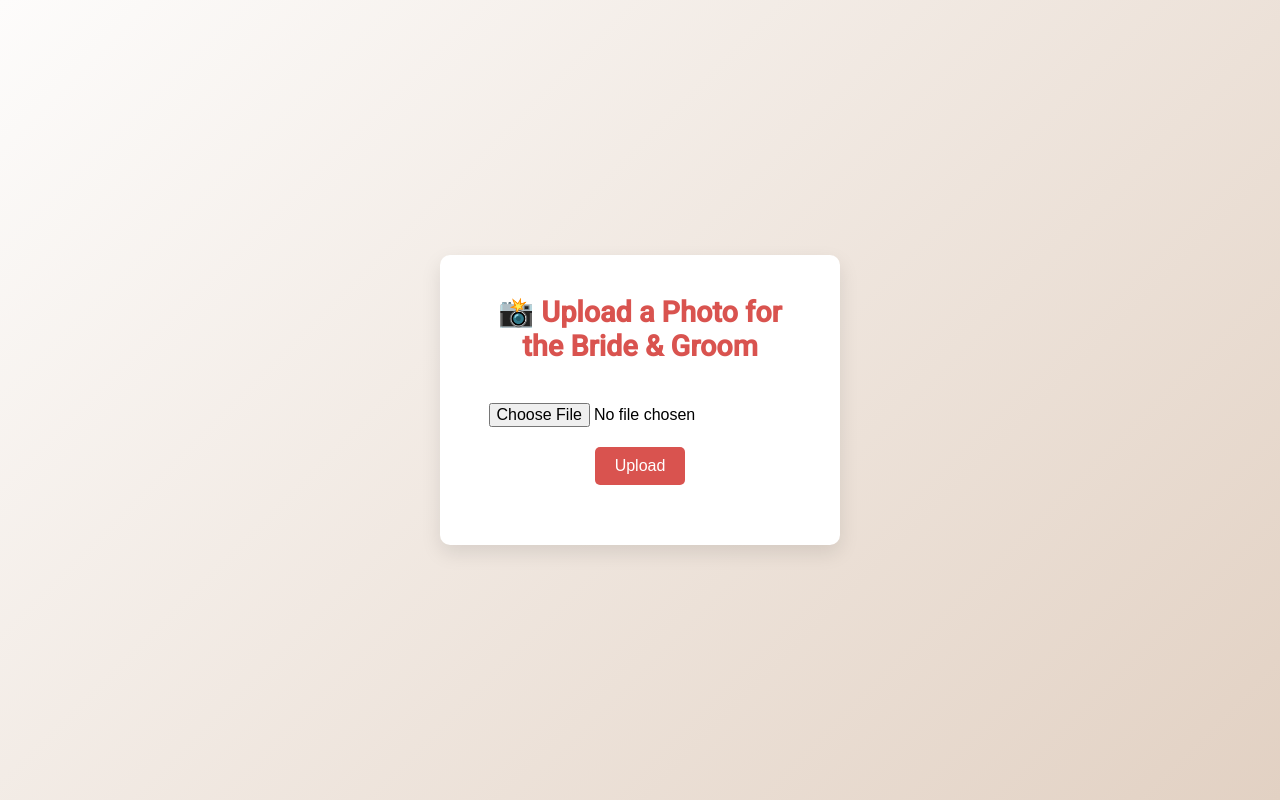
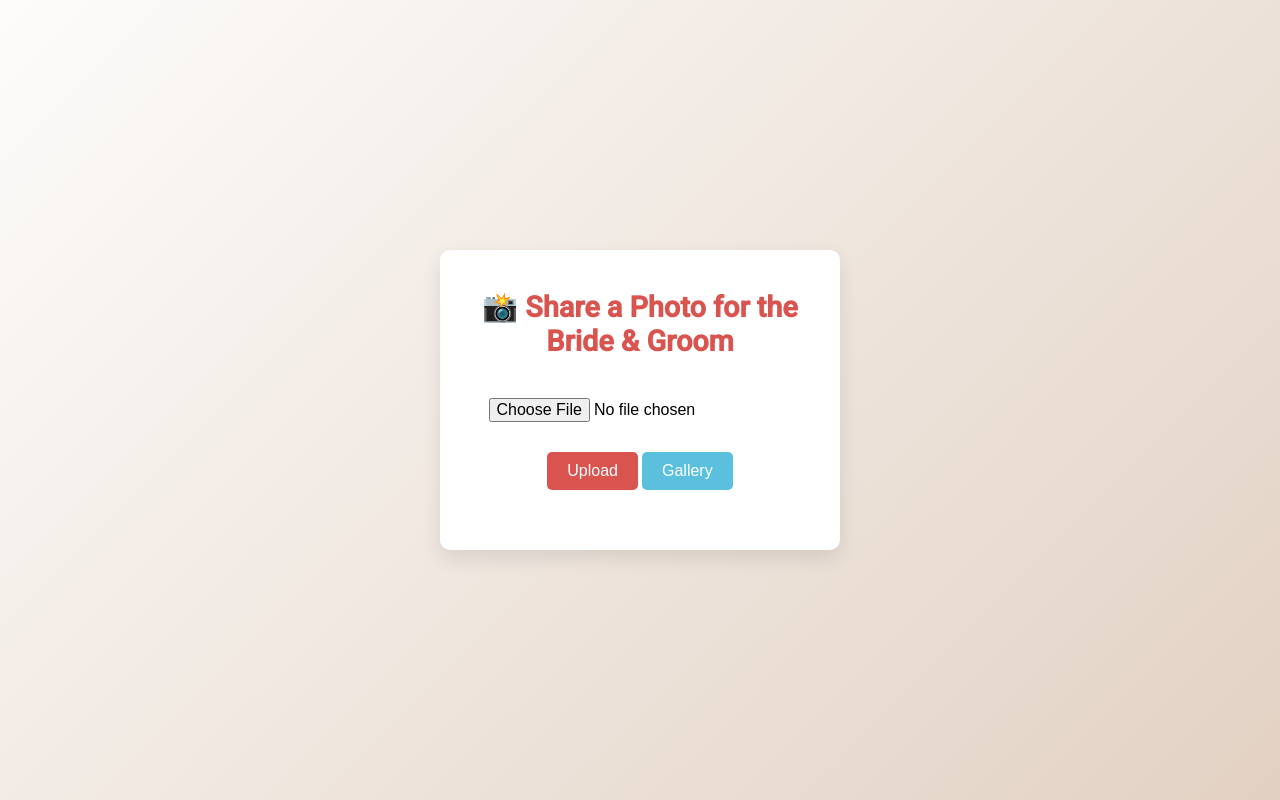
Before and after one commit to Kensos22/wedding-gallery, a website: page public/index.html in a window 1280 px wide. Drawn offline with Linux system fonts and the light colour scheme.

Commit message:
New Landing Page 1.2

```diff
--- a/public/index.html
+++ b/public/index.html
@@ -93,10 +93,11 @@
 <body>
 
   <div class="container">
-    <h1>📸 Upload a Photo for the Bride & Groom</h1>
+    <h1>📸 Share a Photo for the Bride & Groom</h1>
     <input type="file" id="fileInput" accept="image/*">
     <br>
     <button id="uploadBtn">Upload</button>
+    <button id="galleryBtn" style="margin-top: 10px; background-color: #5bc0de;">Gallery</button>
 
     <!-- Progress Bar Section -->
     <div class="progress-container" id="progressContainer">
@@ -109,6 +110,7 @@
   </div>
 
   <script>
+    // Upload logic (unchanged)
     document.getElementById('uploadBtn').addEventListener('click', function() {
       const fileInput = document.getElementById('fileInput');
       const file = fileInput.files[0];
@@ -121,23 +123,17 @@
         return;
       }
 
-      // Clear any previous message
       message.textContent = '';
-
-      // Prepare form data
       const formData = new FormData();
       formData.append("file", file);
       formData.append("upload_preset", "wedding_photos");
 
-      // Show progress bar and reset its width
       progressContainer.style.display = 'block';
       progressBar.style.width = '0%';
 
-      // Create an XMLHttpRequest to track upload progress
       const xhr = new XMLHttpRequest();
       xhr.open("POST", "https://api.cloudinary.com/v1_1/dxwtbpog2/image/upload");
 
-      // Update progress bar on progress events
       xhr.upload.addEventListener("progress", function(e) {
         if (e.lengthComputable) {
           const percentComplete = (e.loaded / e.total) * 100;
@@ -151,13 +147,9 @@
           if (data.secure_url) {
             message.textContent = "🎉 Photo uploaded successfully!";
             fileInput.value = "";
-
-            // Hide progress bar after a short delay
             setTimeout(() => {
               progressContainer.style.display = 'none';
             }, 500);
-
-            // Remove the success message after 3 seconds
             setTimeout(() => {
               message.textContent = "";
             }, 3000);
@@ -176,7 +168,13 @@
 
       xhr.send(formData);
     });
+
+    // Handle gallery button click
+    document.getElementById('galleryBtn').addEventListener('click', function() {
+      window.location.href = 'gallery.html';
+    });
   </script>
+
 
 </body>
 </html>
```
